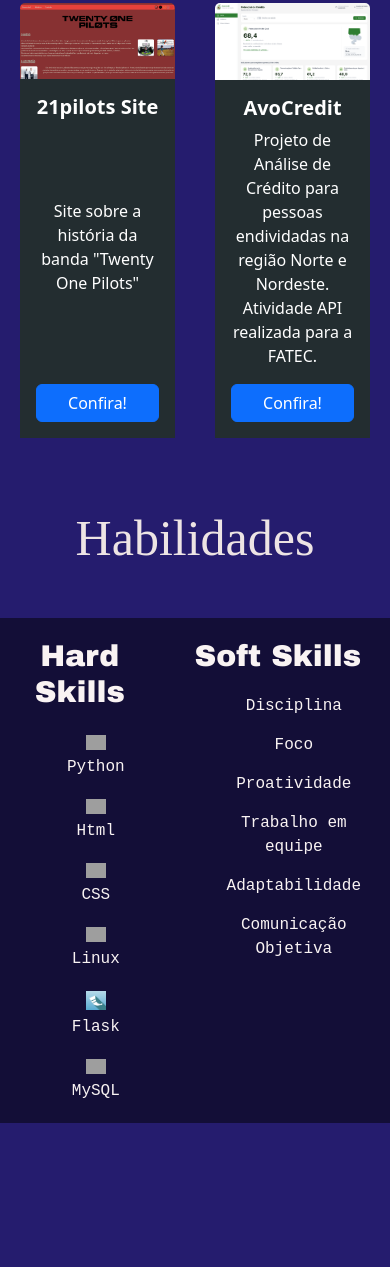
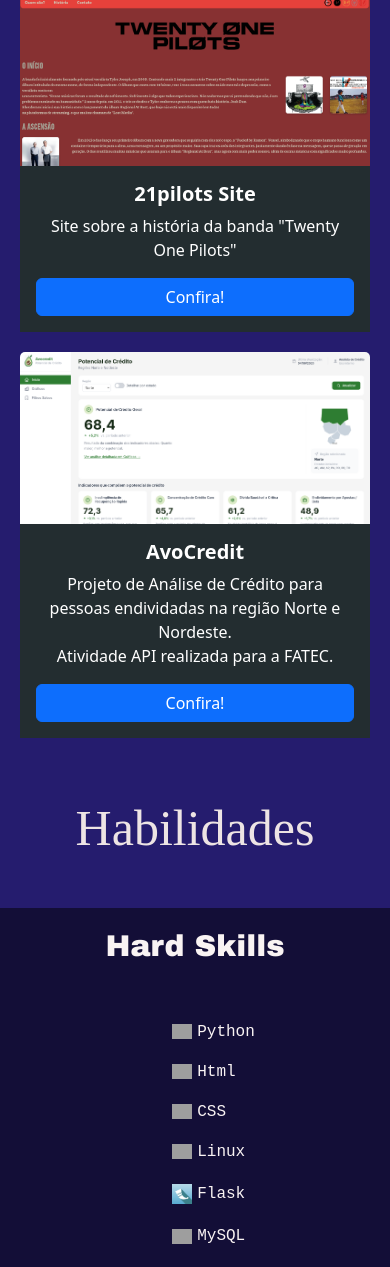
Before and after one commit to fesafer/portfolio-web, a plain HTML site: page index.html in a window 390 px wide. Shown: the part 2201-3468 px from the top of the page. Before the commit the page ends 3324 px from the top, so only its background shows below. Drawn offline with nearby package versions, Linux system fonts and the light colour scheme; grey boxes are pictures that could not be loaded; a web font is replaced by a local one.

Commit message:
Atualizando responsividade

```diff
--- a/index.html
+++ b/index.html
@@ -73,13 +73,13 @@
         </div>
 
         <h2 class="section-titles">Projetos pessoais</h2>
-        <div style="display: flex;">
+        <div style="display: flex;" class="media-projetos">
             <div class="card" style="width: 400px; margin: 20px; border: none; border-radius: 15px;">
                 <img src="imgs/21pilots-sitebanner.png" alt="" class="card-img-top">
                 <div class="card-body d-flex flex-column justify-content-between text-center" style="border: none; background-color: rgb(35, 45, 48); color: white;">
                     <h5 class="card-title"><b>21pilots Site</b></h5>
                     <p class="card-text">Site sobre a história da banda "Twenty One Pilots"</p>
-                    <a href="https://github.com/fesafer/21pilots-site" target="_blank" class="btn btn-primary">Confira!</a>
+                    <a href="https://fesafer.github.io/21pilots-site/" target="_blank" class="btn btn-primary">Confira!</a>
                 </div>
             </div>
             <div class="card" style="width: 400px; margin: 20px; border: none; border-radius: 15px;">
@@ -94,8 +94,8 @@
         </div>
 
         <h2 class="section-titles">Habilidades</h2>
-        <div style="display: flex; background-color: rgb(19, 14, 55); justify-content: space-evenly; text-align: center;" >
-            <div>
+        <div style="display: flex; background-color: rgb(19, 14, 55); justify-content: space-evenly; text-align: center;" class="flex-column flex-md-row">
+            <div style="display: flex; flex-direction: column; justify-content: center; align-items: flex-start; text-align: center;" class="media-skills">
                     <h4 class="title-skills">Hard Skills</h4>
                     <ul class="skills">
                         <li>
@@ -112,8 +112,10 @@
                             <img src="https://cdn-icons-png.flaticon.com/128/10901/10901702.png" alt="" class="skill-icon">MySQL</li>
 
                     </ul>
+
+
             </div>
-            <div>
+            <div style="display: flex; flex-direction: column; justify-content: center; align-items: flex-start; text-align: center;" class="media-skills">
                 <h4 class="title-skills">Soft Skills</h4>
                 <ul class="skills">
                     <li>Disciplina</li>
--- a/style.css
+++ b/style.css
@@ -25,7 +25,32 @@
     color: rgb(249, 243, 243);
 }
 
+@media (max-width: 768px) {
+    .media-projetos{
+        display: flex;
+        flex-direction: column !important;
+        align-items: center !important;
+        justify-content: center !important;
+        width: 100% !important;
+        max-width: 100% !important;
+        padding: 0 !important;
+    }
+    .media-projetos .card{
+        width: 100% !important;
+        max-width: 350px !important;
+        margin-left: auto !important;
+        margin-right: auto !important;
+        margin-top: 10px !important;
+        margin-bottom: 10px !important;
+        float: none !important;
+    }
 
+    .media-skills{
+        align-items: center !important;
+        justify-content: space-evenly !important;
+        text-align: center !important;
+    }
+}
 
 .hero {
     width: 100%;
@@ -155,7 +180,7 @@
 }
 
 .title-skills{
-    margin: 20px;
+    margin: 20px !important;
     font-family: "Archivo Black", sans-serif;
     font-size: 30px;
 }
@@ -169,6 +194,9 @@
 .skills li{
     font-family: monospace;
     margin: 15px;
+    display: flex;
+    flex-direction: row;
+    align-items: center;
 }
 
 .archivo-black-regular {
@@ -180,4 +208,5 @@
 .skill-icon{
     max-width: 20px;
     margin: 5px;
+    display: flex;
 }
```
Lines whose indentation alone changed are shown as unchanged.
